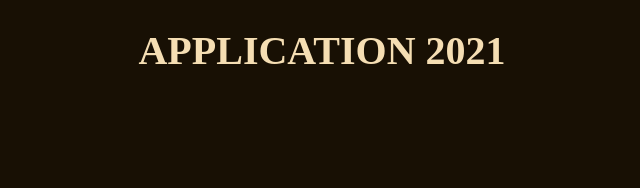
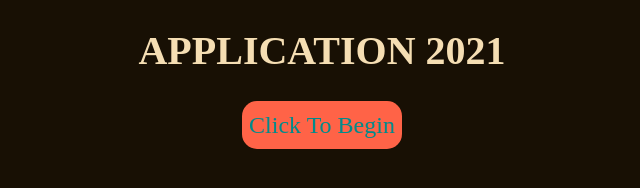
Before and after one commit to Makktu/application-2021, a plain HTML site: page index.html in a window 1280 px wide. Shown: the whole page, without its empty margins (318-958 px from the left). Drawn offline with Linux system fonts and the light colour scheme.

Commit message:
Friday night

```diff
--- a/index.html
+++ b/index.html
@@ -10,8 +10,10 @@
         <title>TEST WEBSITE</title>
     </head>
     <body>
-        <h1 class="app-name"></h1>
-
+        <div class="container">
+            <h1 class="app-name"></h1>
+            <div class="glowing-button">Click To Begin</div>
+        </div>
         <script src="script.js"></script>
     </body>
 </html>
--- a/script.js
+++ b/script.js
@@ -2,4 +2,4 @@
 
 const appNameDisplay = document.querySelector(".app-name");
 
-appNameDisplay.textContent = `APPLICATION 2021`;
+appNameDisplay.textContent = `APPLICATION ${new Date().getFullYear()}`;
--- a/style.css
+++ b/style.css
@@ -11,3 +11,41 @@ h1 {
     text-align: center;
     font-size: 2.5rem;
 }
+
+.glowing-button {
+    height: 3rem;
+    width: 10rem;
+    background-color: tomato;
+    border-radius: 15px;
+    text-align: center;
+    display: block;
+    margin: auto;
+    animation: glowbutton 1s infinite;
+    font-size: 1.5rem;
+    line-height: 3rem;
+    color: darkcyan;
+    cursor: pointer;
+}
+
+.glowing-button:hover {
+    background-color: darkred;
+    color: white;
+    transition: 1s ease;
+}
+
+@keyframes glowbutton {
+    20% {
+        height: 3.5rem;
+        width: 10.5rem;
+        font-size: 1.65rem;
+    }
+    /* 50% {
+        height: 3.25rem;
+        width: 10.25rem;
+    } */
+    80% {
+        height: 3.05rem;
+        width: 10.05rem;
+        font-size: 1.5rem;
+    }
+}
```
